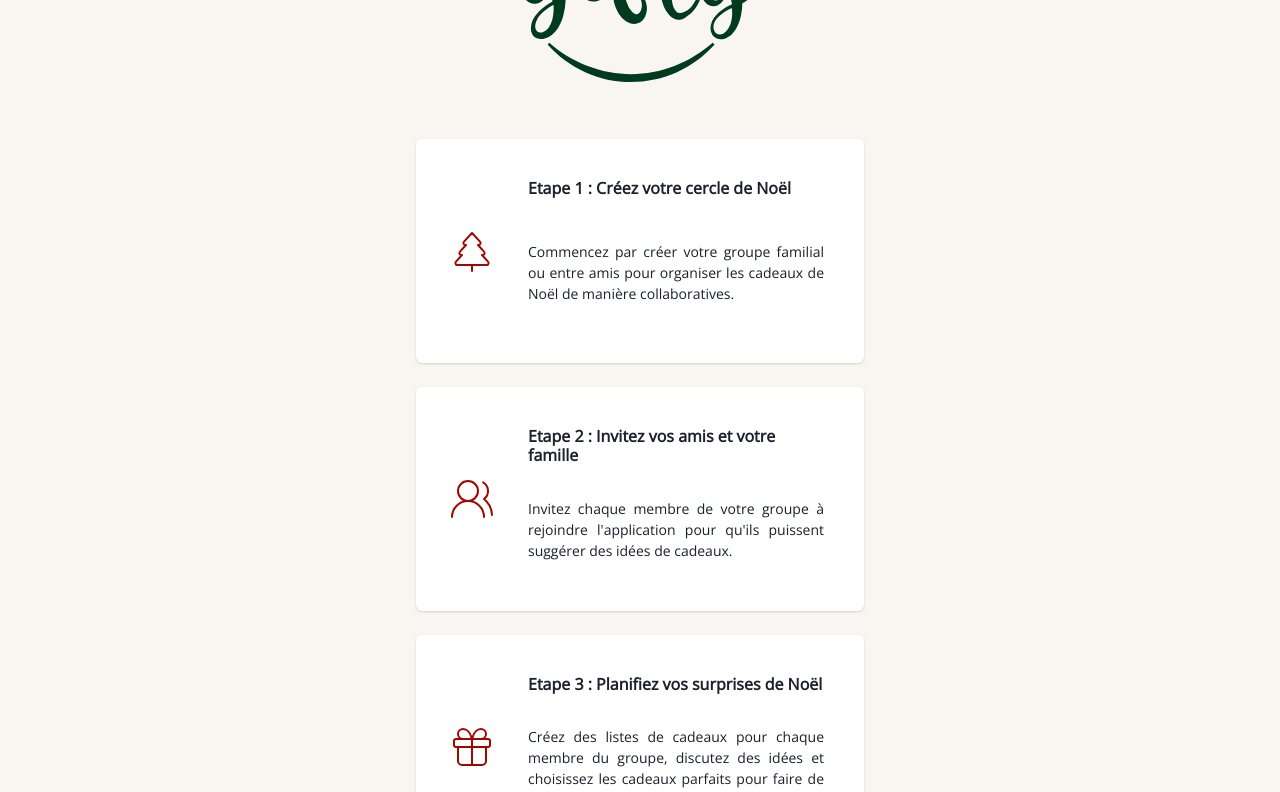
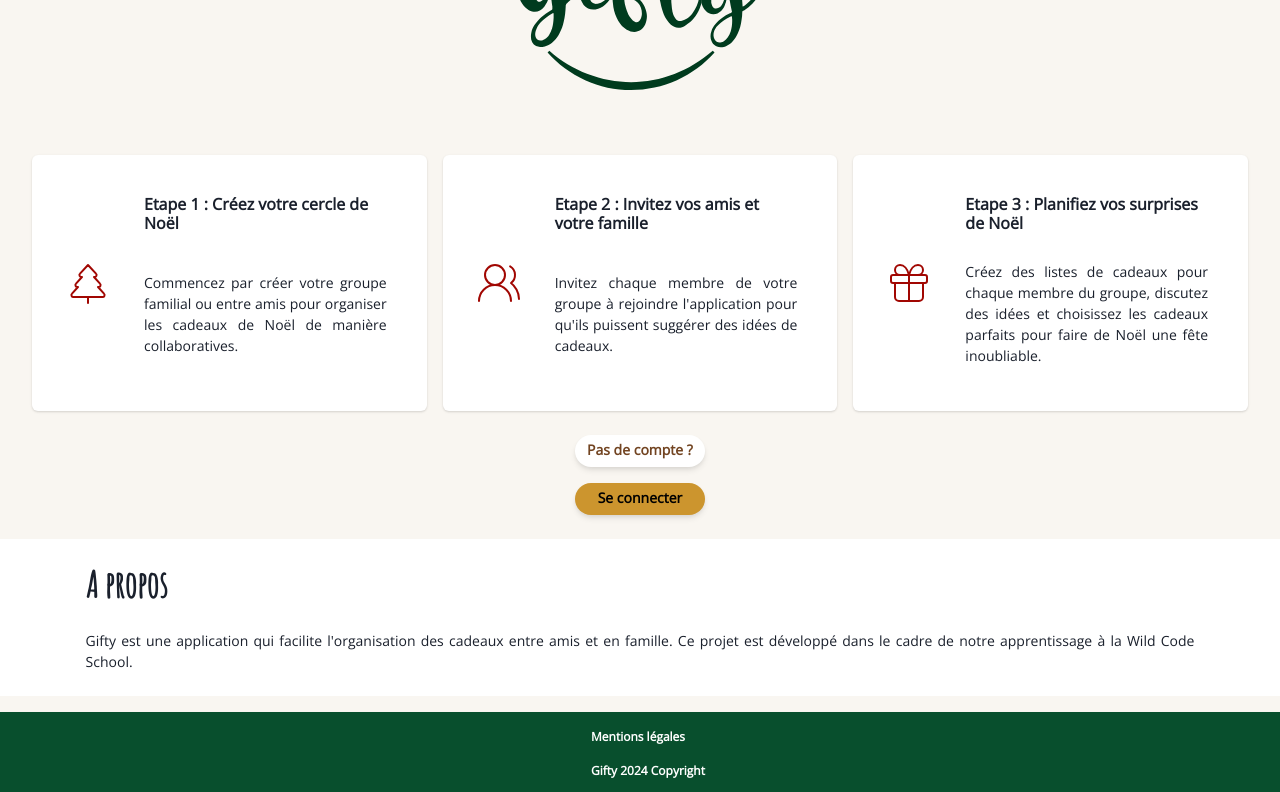
Before and after one commit to WildCodeSchool/2023-11-wns-bleu-g2-christmas-gifts-planner, a Next.js app in the folder frontend/: page / in a window 1280 px wide. Shown: the part 340-1132 px from the top of the page. Built offline with nearby package versions, Linux system fonts and the light colour scheme.

Commit message:
addded section about us

```diff
--- a/frontend/src/components/AboutCard.tsx
+++ b/frontend/src/components/AboutCard.tsx
@@ -18,10 +18,10 @@ export default function AboutCard({
   return (
     <Card
       m={"auto"}
-      maxWidth={{ base: "90%", md: "28rem" }}
-      mb={6}
+      width={"100%"}
+      maxWidth={"26rem"}
       p={8}
-      minH={"14rem"}
+      minH={"16rem"}
       flexDirection={"row"}
       gap={6}
     >
--- /dev/null
+++ b/frontend/src/components/AboutUs.tsx
@@ -0,0 +1,17 @@
+import { Box, Heading, Text } from "@chakra-ui/react";
+import React from "react";
+
+export default function AboutUs() {
+  return (
+    <Box bg={"white"} p={6}>
+      <Box m={"auto"} width={"90%"} alignContent={"center"}>
+        <Heading mb={6}>A propos</Heading>
+        <Text fontSize="sm" textAlign={"justify"}>
+          Gifty est une application qui facilite l&apos;organisation des cadeaux
+          entre amis et en famille. Ce projet est développé dans le cadre de
+          notre apprentissage à la Wild Code School.
+        </Text>
+      </Box>
+    </Box>
+  );
+}
--- a/frontend/src/components/Footer.tsx
+++ b/frontend/src/components/Footer.tsx
@@ -2,16 +2,17 @@ import { Box, Flex, Center, UnorderedList, ListItem } from "@chakra-ui/react";
 import { useTranslation } from "react-i18next";
 
 export default function Footer() {
-  const { t } = useTranslation()
+  const { t } = useTranslation();
   return (
     <Box
       as="footer"
       w="100%"
       bottom="0"
-      bg="secondary.lower"
+      bg="primary.medium"
       py={4}
       boxShadow="md"
       mt="1rem"
+      color={"white"}
     >
       <Flex justifyContent="center">
         <Center>
--- a/frontend/src/pages/index.tsx
+++ b/frontend/src/pages/index.tsx
@@ -1,18 +1,10 @@
-import React from "react";
-import {
-  Box,
-  Button,
-  Center,
-  Flex,
-  Heading,
-  Image,
-  Text,
-} from "@chakra-ui/react";
+import { Button, Center, Flex, Heading, Image } from "@chakra-ui/react";
 import { Gift, TreePine, UsersRound } from "lucide-react";
 
+import AboutCard from "@/components/AboutCard";
+import AboutUs from "@/components/AboutUs";
+import Link from "next/link";
 import { useTranslation } from "react-i18next";
-import AboutCard from "@/components/AboutCard";
-import Link from "next/link";
 export default function Home() {
   const { t } = useTranslation();
 
@@ -35,7 +27,7 @@ export default function Home() {
   ];
   return (
     <>
-      <Box flexDirection="column">
+      <Flex flexDirection="column" gap={6}>
         <Center>
           <Heading
             textAlign={"center"}
@@ -47,12 +39,20 @@ export default function Home() {
         </Center>
         <Image
           m={"auto"}
-          marginBlock={8}
+          marginBlock={4}
           src="/Gifty-logo.svg"
           alt="Gifty"
           maxWidth={{ base: "40%", md: "16rem" }}
         />
 
+        <Flex
+          flexDirection={{ base: "column", lg: "row" }}
+          justifyContent="center"
+          alignItems="center"
+          gap={4}
+          margin={"auto"}
+          maxW={"95%"}
+        >
           {homepageCardData.map((x) => (
             <AboutCard
               key={x.step}
@@ -62,9 +62,9 @@ export default function Home() {
               description={x.description}
             />
           ))}
-
+        </Flex>
         <Center>
-          <Flex flexDirection="column" gap={5}>
+          <Flex flexDirection="column" gap={4}>
             <Button variant={"whiteGoldenButton"}>
               <Link href="/signup">{t("no-account")}</Link>
             </Button>
@@ -73,7 +73,8 @@ export default function Home() {
             </Button>
           </Flex>
         </Center>
-      </Box>
+        <AboutUs />
+      </Flex>
     </>
   );
 }
```
Lines whose indentation alone changed are shown as unchanged.
